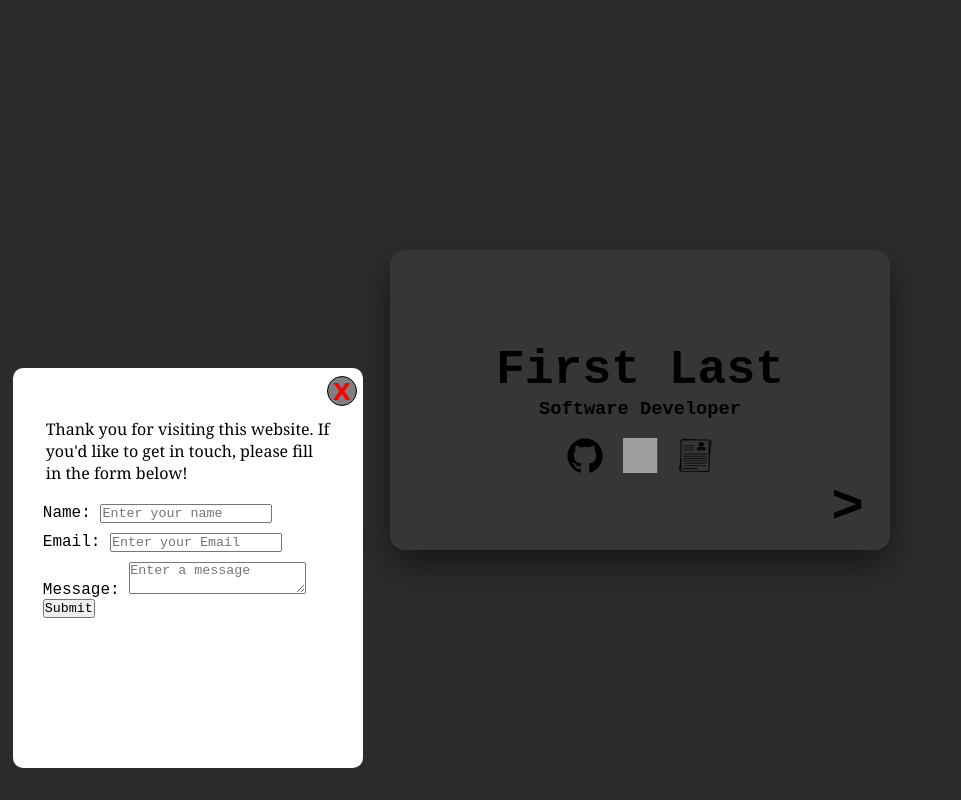
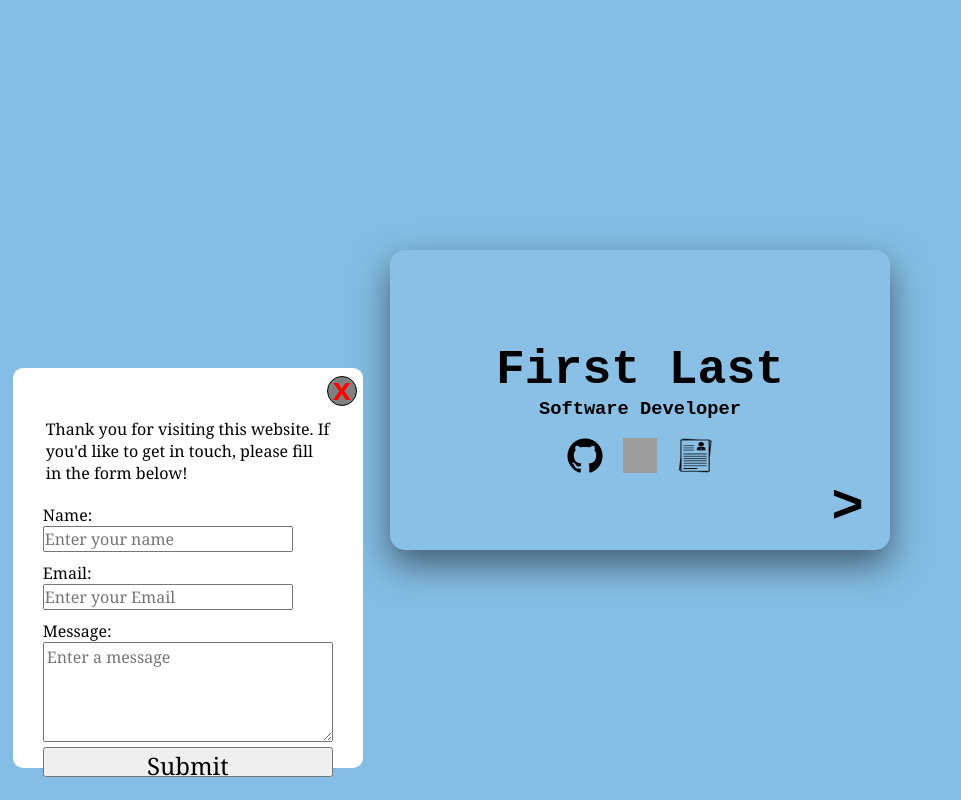
Before and after one commit to Kefancao/me, a React (Create React App) app: page / in a window 1280 px wide. Both pictures are taken after a click on the picture 65 px from the left and 725 px from the top of the page. Shown: the top 800 px of the page, without its empty margins (0-961 px from the left). Built offline with nearby package versions, Linux system fonts and the light colour scheme; grey boxes are pictures that could not be loaded.

Commit message:
Added animations to the background

```diff
--- a/src/App.js
+++ b/src/App.js
@@ -5,12 +5,10 @@ import Contact from "./contactInfo";
 
 
 function App() {
-  const [pos, setPos] = useState(window.pageYOffset);
+  const [, setPos] = useState(window.pageYOffset);
 
   useEffect(() => {
     const handleScroll = () => {
-      console.log(window.pageYOffset);
-      console.log( window.innerHeight);
       setPos(window.pageYOffset);
     };
 
--- a/src/contact-style.css
+++ b/src/contact-style.css
@@ -68,3 +68,21 @@
 	width: 100%;
 	margin-bottom: 10px;
 }
+
+#message{
+	width: 100%;
+	height: 100px;
+	padding: 3px;
+}
+
+label, textarea, input{
+	font-family: Georgia, 'Times New Roman', Times, serif;
+	font-size: 1em;
+}
+
+#submit-button{
+	font-family: Georgia, 'Times New Roman', Times, serif;
+	width: 100%;
+	height: 30px;
+	font-size: 1.5em;
+}
--- a/src/contactInfo.js
+++ b/src/contactInfo.js
@@ -10,6 +10,7 @@ export default function Contact() {
 
 	const handleName = (e)=> setName(e.target.value);
 	const handleEmail = (e)=> setEmail(e.target.value);
+	const handleMessage = (e)=> setMessage(e.target.value);
 
 	return (
 		<div className="contact">
@@ -29,9 +30,9 @@ export default function Contact() {
 
 						<div id="message-area">
 							<label for="message">Message: </label>
-							<textarea onChange={e => handleName(e)} value={message} placeholder="Enter a message"></textarea>
+							<textarea id ="message" onChange={e => handleMessage(e)} value={message} placeholder="Enter a message"></textarea>
 						</div>
-						<button>Submit</button>
+						<button id="submit-button">Submit</button>
 					</div>
 				</div>
 			}
--- a/src/styles.css
+++ b/src/styles.css
@@ -4,6 +4,24 @@
 	padding: 0;
 	box-sizing: border-box;
 	font-family: 'Courier New', Courier, monospace;
+}
+
+body{
+	background-color: rgba(51, 146, 210,0.6);
+	/* background-image: linear-gradient(135deg, transparent 0%, transparent 16%,rgba(51, 146, 210,0.6) 16%, rgba(51, 146, 210,0.6) 42%,transparent 42%, transparent 58%,rgba(39, 171, 202,0.6) 58%, rgba(39, 171, 202,0.6) 100%),linear-gradient(45deg, transparent 0%, transparent 2%,rgb(51, 146, 210) 2%, rgb(51, 146, 210) 29%,rgb(89, 73, 232) 29%, rgb(89, 73, 232) 62%,transparent 62%, transparent 90%,rgb(101, 49, 239) 90%, rgb(101, 49, 239) 100%),linear-gradient(90deg, rgb(255,255,255),rgb(255,255,255)); */
+	/* background-size: 200%; */
+	/* background-position: left; */
+	/* animation: bg-animate 100s linear infinite alternate; */
+}
+
+@keyframes bg-animate {
+	0%{
+		background-position: left;
+	}
+
+	100%{
+		background-position: right;
+	}
 }
 
 .outer-container{
@@ -19,7 +37,6 @@
 	/* width: 400px; */
 	/* height: 260px; */
 	perspective: 500px;
-	background: #2c2c2c;
 }
 
 .card {
```
